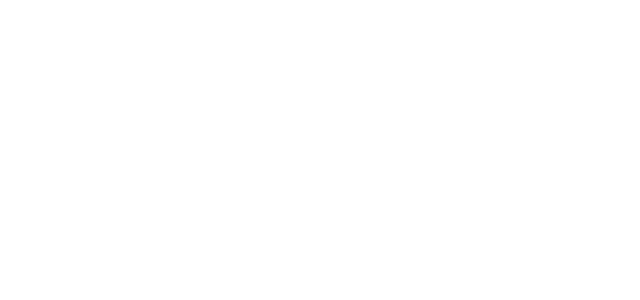
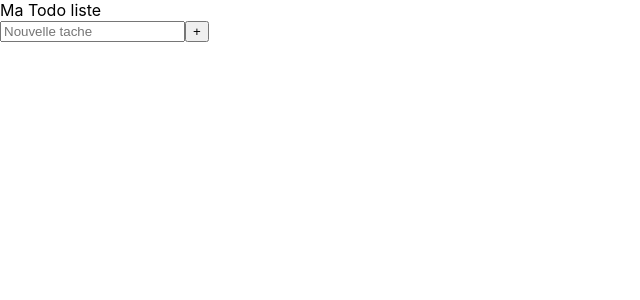
Before and after one commit to Adeline2004/mytodolist, a React (Create React App) app: page / in a window 1280 px wide. Shown: the top 300 px of the page, without its empty margins (0-640 px from the left). Built offline with nearby package versions, Linux system fonts and the light colour scheme.

Commit message:
insertion delete#

```diff
--- a/src/App.js
+++ b/src/App.js
@@ -1,8 +1,43 @@
-import React from 'react'
+import React, { Component } from 'react'
+import Title from './Components/Title'
+import Form from './Components/Form'
+import Todolist from './Components/Todolist'
+
 import './App.css'
 
-function App () {
-  return <div className='App' />
+class App extends Component {
+  state = {
+    list: []
+  }
+
+  addNewItemInList = newTask => {
+    const newList = [...this.state.list, newTask]
+    this.setState({ list: newList })
+  }
+
+  deleteIteminList = index => {
+    const newListDelete = [...this.state.list]
+    newListDelete.splice(index, 1)
+    this.setState({ list: newListDelete })
+  }
+
+  render () {
+    const { list } = this.state
+    return (
+      <div>
+        <Title name='Ma Todo liste' />
+        <Form
+          addNewTask={newTask => {
+            this.addNewItemInList(newTask)
+          }}
+        />
+        <Todolist
+          Todos={list}
+          deleteItem={index => this.deleteIteminList(index)}
+        />
+      </div>
+    )
+  }
 }
 
 export default App
--- /dev/null
+++ b/src/Components/Form/index.js
@@ -0,0 +1,36 @@
+import React, { Component } from 'react'
+
+class Form extends Component {
+  state = {
+    newTask: ''
+  }
+
+  handleChange = event => {
+    this.setState({ newTask: event.target.value })
+  }
+
+  render () {
+    const { addNewTask } = this.props
+    const { newTask } = this.state
+    return (
+      <div>
+        <form
+          onSubmit={event => {
+            event.preventDefault()
+            addNewTask(newTask)
+            this.setState({ newTask: '' })
+          }}
+        >
+          <input
+            placeholder='Nouvelle tache'
+            value={newTask}
+            onChange={event => this.handleChange(event)}
+          />
+          <button type='submit'>+</button>
+        </form>
+      </div>
+    )
+  }
+}
+
+export default Form
--- /dev/null
+++ b/src/Components/Title/index.js
@@ -0,0 +1,5 @@
+import React from 'react'
+
+const Title = props => <div>{props.name}</div>
+
+export default Title
--- /dev/null
+++ b/src/Components/Todo/index.js
@@ -0,0 +1,10 @@
+import React from 'react'
+
+const Todo = props => (
+  <div>
+    {props.item}
+    <button onClick={() => props.deleteItem()}>x</button>
+  </div>
+)
+
+export default Todo
--- /dev/null
+++ b/src/Components/Todolist/index.js
@@ -0,0 +1,15 @@
+import React from 'react'
+import Todo from '../Todo'
+
+const Todolist = props => {
+  const { Todos, deleteItem } = props
+  return (
+    <div>
+      {Todos.map((item, index) => (
+        <Todo item={item} deleteItem={() => deleteItem(index)} />
+      ))}
+    </div>
+  )
+}
+
+export default Todolist
```
